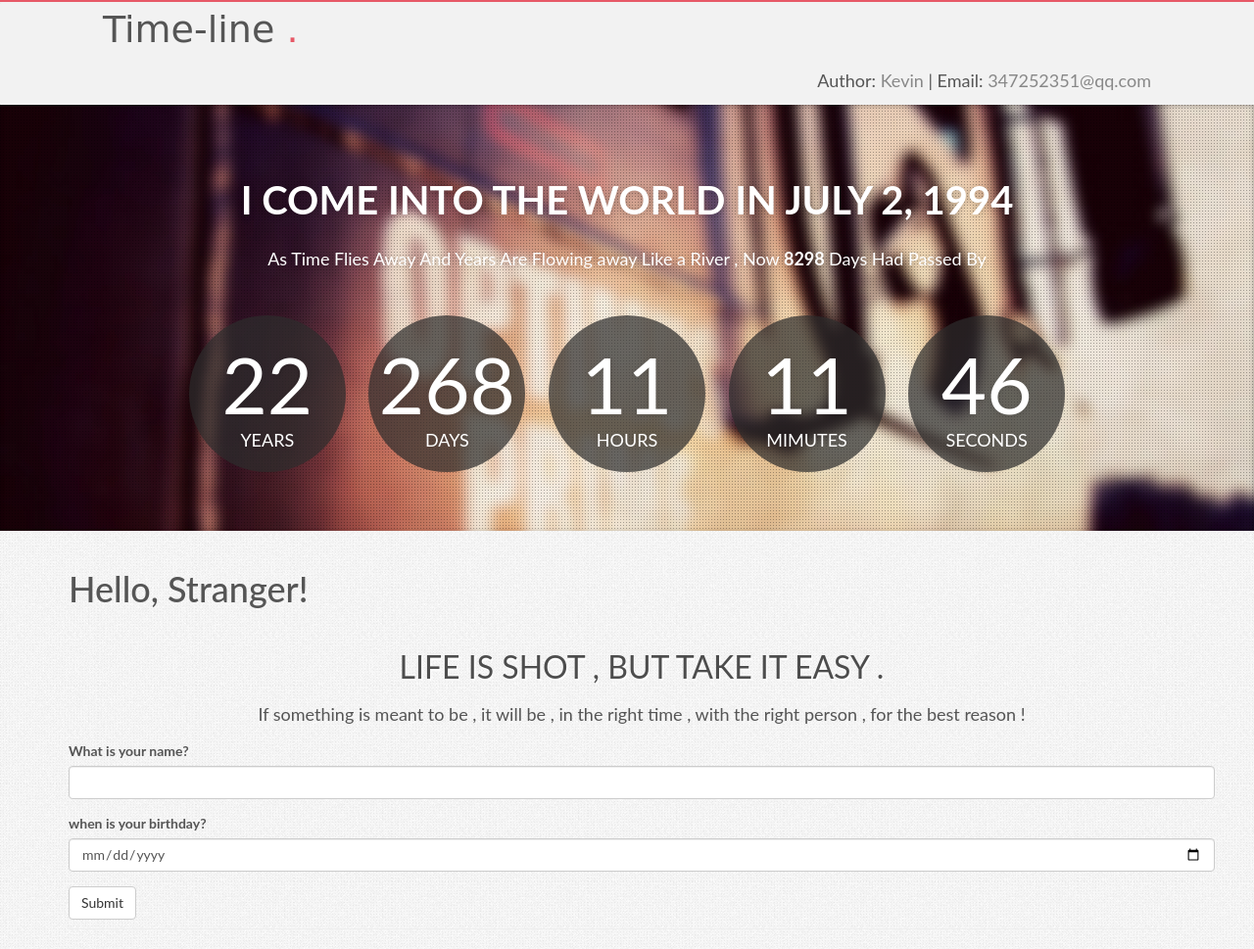
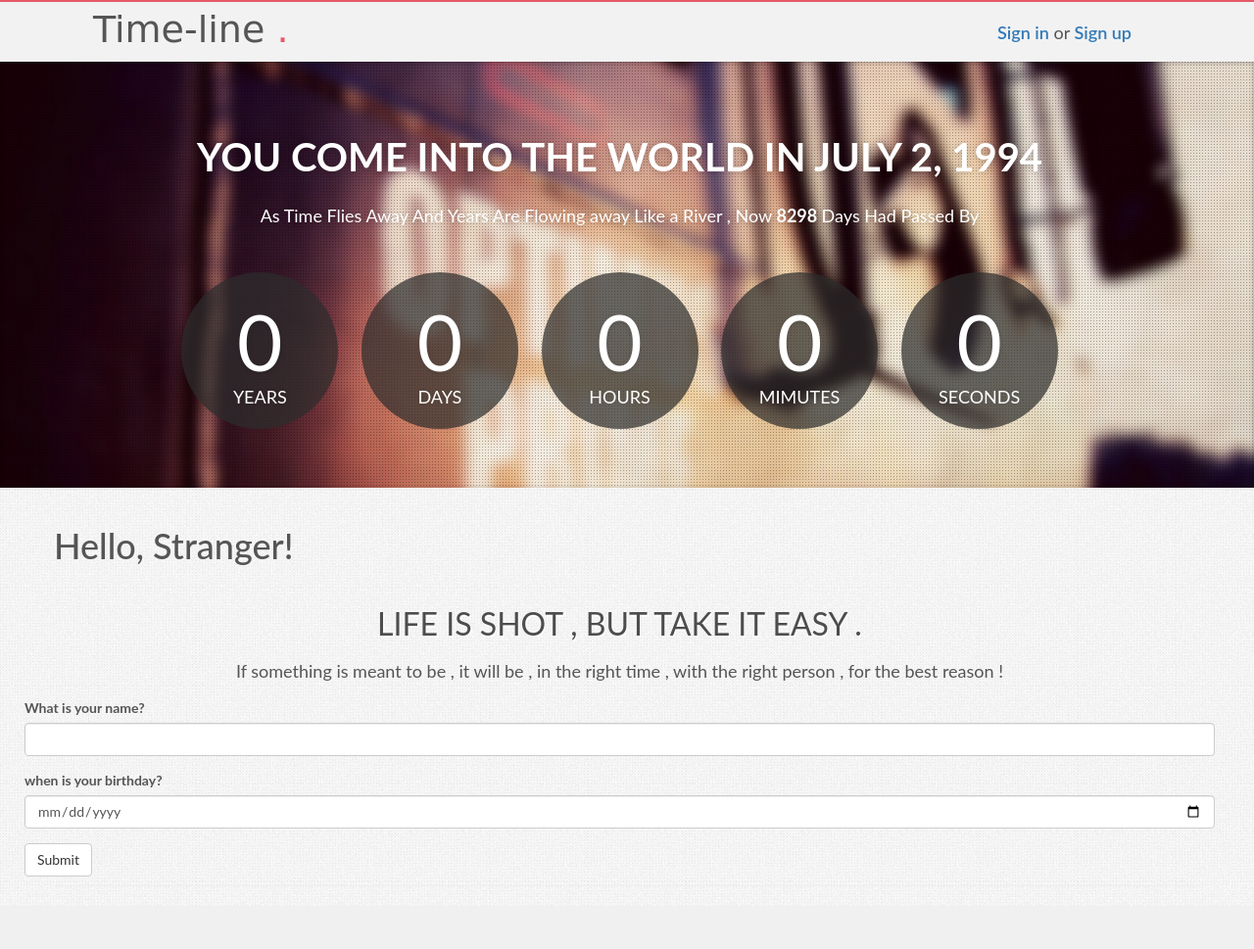
Before and after one commit to KevinYanXing/project, a Flask app: page / in a window 1280 px wide. Shown: the whole page at 98% size. After the commit the page ends 925 px from the top, so only its background shows below. Run offline with Flask 2, Linux system fonts and the light colour scheme; some libraries are stand-ins or nearby versions.

Commit message:
优化首页

```diff
--- a/app/__init__.py
+++ b/app/__init__.py
@@ -27,9 +27,9 @@ def configure_errorhandlers(app):
 
     @app.errorhandler(404)
     def page_not_found(e):
-        return render_template('404.html'), 404
+        return render_template('errors/404.html'), 404
 
 
     @app.errorhandler(500)
     def internal_server_error(e):
-        return render_template('500.html'), 500
+        return render_template('errors/500.html'), 500
--- /dev/null
+++ b/app/forms/fsuper.py
@@ -0,0 +1,17 @@
+# coding=utf-8
+from wtforms.fields import DateField
+from time import mktime,strptime
+
+class SDateField(DateField):
+    """
+    文本框组件
+    """
+
+    def process_formdata(self, valuelist):
+        if valuelist:
+            date_str = ' '.join(valuelist)
+            try:
+                self.data = mktime(strptime(date_str, '%Y-%m-%d'))
+            except ValueError:
+                self.data = None
+                raise ValueError(self.gettext('You may input a fake date =.=!'))
--- a/app/forms/mainform.py
+++ b/app/forms/mainform.py
@@ -1,9 +1,10 @@
 from flask_wtf import FlaskForm
 from wtforms import StringField, SubmitField,DateField
+from fsuper import SDateField
 from wtforms.validators import Required
 
 
 class NameForm(FlaskForm):
     name = StringField('What is your name?', validators=[Required()])
-    birthday = DateField('when is your birthday?', validators=[Required()])
+    birthday = SDateField('when is your birthday?', validators=[Required()])
     submit = SubmitField('Submit')
--- a/app/static/homepage/style.css
+++ b/app/static/homepage/style.css
@@ -232,14 +232,6 @@ a:hover { text-decoration: none; }
     margin: 3px;
 }
 
-.social a.facebook { background: url(img/social-icons/facebook.png); }
-.social a.twitter { background: url(img/social-icons/twitter.png); }
-.social a.dribbble { background: url(img/social-icons/dribbble.png); }
-.social a.googleplus { background: url(img/social-icons/googleplus.png); }
-.social a.pinterest { background: url(img/social-icons/pinterest.png); }
-.social a.flickr { background: url(img/social-icons/flickr.png); }
-
-
 /***** Media Queries *****/
 
 @media (min-width: 768px) and (max-width: 979px) {
--- a/app/static/main.css
+++ b/app/static/main.css
@@ -1,7 +1,54 @@
 .navbar{
     margin-bottom: inherit;
+}
+.container{
+    padding-left: inherit;
+    padding-right: inherit;
 }
 .navbar-inverse {
     background-color: #F2F2F2;
     border-color: #F2F2F2;
 }
+
+a:hover {
+    color: #0090FF;
+    /*text-decoration: underline;*/
+}
+.row:before, .row:after {
+    display: table;
+    content: "";
+    line-height: 0;
+}
+.span8 {
+    float: left;
+    width: 620px;
+    min-height: 1px;
+    margin-left: 20px;
+}
+.span8 p a{
+    font-weight: 600;
+}
+.span4 {
+    width: 300px;
+    float: left;
+    min-height: 1px;
+    margin-left: 20px;
+}
+
+@media (min-width: 1200px) {
+    .row {
+        margin-left: -30px;
+    }
+    .row:before, .row:after {
+        display: table;
+        content: "";
+        line-height: 0;
+    }
+    .span8 {
+        width: 770px;
+    }
+
+    .span4 {
+        width: 370px;
+    }
+}
--- a/app/templates/base.html
+++ b/app/templates/base.html
@@ -34,7 +34,7 @@ $(function(){
             <h1><a href="">Time-line</a> <span>.</span></h1>
         </div>
         <div class="call-us span8">
-            <p>Author: <span>Kevin</span> | Email: <span>347252351@qq.com</span></p>
+            <p><a>Sign in</a> or <a>Sign up</a></p>
         </div>
     </div>
     </div>
@@ -44,10 +44,11 @@ $(function(){
         <div class="container">
             <div class="row">
                 <div class="span12">
-                    <h2>I come into the world in July 2, 1994</h2>
+                    <h2>You come into the world in July 2, 1994</h2>
                     <p>As Time Flies Away And Years Are Flowing away Like a River , Now
                         <strong>
                             <script language = "JavaScript" type = "text/javascript" >
+
                             var urodz = new Date("07/02/1994");
                             var now = new Date();
                             var ile = now.getTime() - urodz.getTime();
@@ -59,19 +60,19 @@ $(function(){
                     </p>
                     <div class="timer">
                         <div class="years-wrapper">
-                            <span class="years"></span> <br>YEARS
+                            <span class="years">??</span> <br>YEARS
                         </div>
                         <div class="days-wrapper">
-                            <span class="days"></span> <br>DAYS
+                            <span class="days">??</span> <br>DAYS
                         </div>
                         <div class="hours-wrapper">
-                            <span class="hours"></span> <br>HOURS
+                            <span class="hours">??</span> <br>HOURS
                         </div>
                         <div class="minutes-wrapper">
-                            <span class="minutes"></span> <br>MIMUTES
+                            <span class="minutes">??</span> <br>MIMUTES
                         </div>
                         <div class="seconds-wrapper">
-                            <span class="seconds"></span> <br>SECONDS
+                            <span class="seconds">??</span> <br>SECONDS
                         </div>
                     </div>
                 </div>
--- a/app/templates/404.html
+++ b/app/templates/errors/404.html
@@ -1,6 +1,6 @@
 {% extends "base.html" %}
 
-{% block title %}Flasky - Page Not Found{% endblock %}
+{% block title %}Time-Line - Page Not Found{% endblock %}
 
 {% block page_content %}
 <div class="page-header">
--- a/app/templates/500.html
+++ b/app/templates/errors/500.html
@@ -1,6 +1,6 @@
 {% extends "base.html" %}
 
-{% block title %}Flasky - Internal Server Error{% endblock %}
+{% block title %}Time-Line - Internal Server Error{% endblock %}
 
 {% block page_content %}
 <div class="page-header">
--- a/app/templates/frontend/index.html
+++ b/app/templates/frontend/index.html
@@ -33,11 +33,12 @@
     }
     function setTime() {
         {% if birth %}
-        var birth = '{{ birth }}';
-        console.debug(birth);
-        birth.split('-');
+            var birth = '{{ birth }}';
+
+            birth = birth.split('-');
+            console.debug(birth);
         {% endif %}
-        var create_time = Math.round(new Date(Date.UTC(1994, 06, 02, 0, 0, 0)).getTime() / 1000);
+        var create_time = Math.round(new Date(Date.UTC(birth[0], birth[1], birth[2], 0, 0, 0)).getTime() / 1000);
         var timestamp = Math.round((new Date().getTime() + 8 * 60 * 60 * 1000) / 1000);
         currentTime = secondToDate((timestamp - create_time));
         $('.timer .years').html(currentTime[0]);
@@ -46,7 +47,9 @@
         $('.timer .minutes').html(currentTime[3]);
         $('.timer .seconds').html(currentTime[4]);
     }
-    setInterval(setTime, 1000);
+    {% if birth %}
+        setInterval(setTime, 1000);
+    {% endif %}
 </script>
 {% endblock %}
 {% block page_content %}
--- a/app/views/frontend.py
+++ b/app/views/frontend.py
@@ -2,19 +2,22 @@
 from flask import render_template, session, redirect, url_for, flash,Blueprint
 from app.forms.mainform import NameForm
 from mdb.kndb.main import Kn
+from time import mktime,strptime,localtime,strftime
 frontend = Blueprint('frontend', __name__)
 
 @frontend.route('/', methods=['GET', 'POST'])
 def index():
     form = NameForm()
+    try:
+        birth = strftime('%Y-%m-%d',localtime(session.get('birth')))
+    except:
+        birth = ''
     if form.validate_on_submit():
         old_name = session.get('name')
-        old_birth = session.get('birth')
         if old_name is not None and old_name != form.name.data:
             flash('Looks like you have changed your name!')
-        if old_birth is not None and old_birth != form.birthday.data:
-            flash('Looks like you have changed your brthday!')
         session['name'] = form.name.data
         session['birth'] = form.birthday.data
         return redirect(url_for('frontend.index'))
-    return render_template('frontend/index.html', form=form, name=session.get('name'),birth=session.get('birth'))
+
+    return render_template('frontend/index.html', form=form, name=session.get('name'),birth=birth)
```
Also changed, not shown: app/templates/innerbase.html (added, +10 -0 lines).
